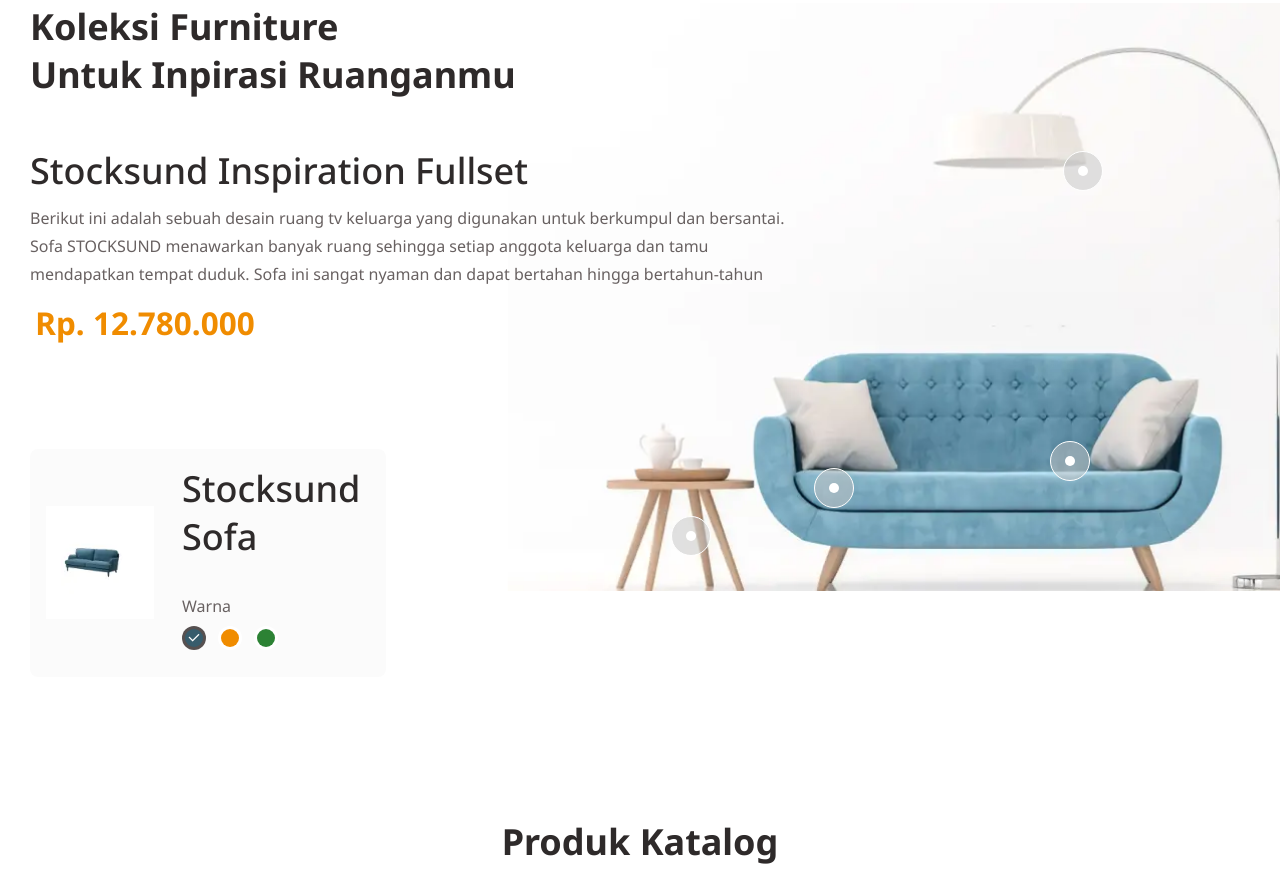
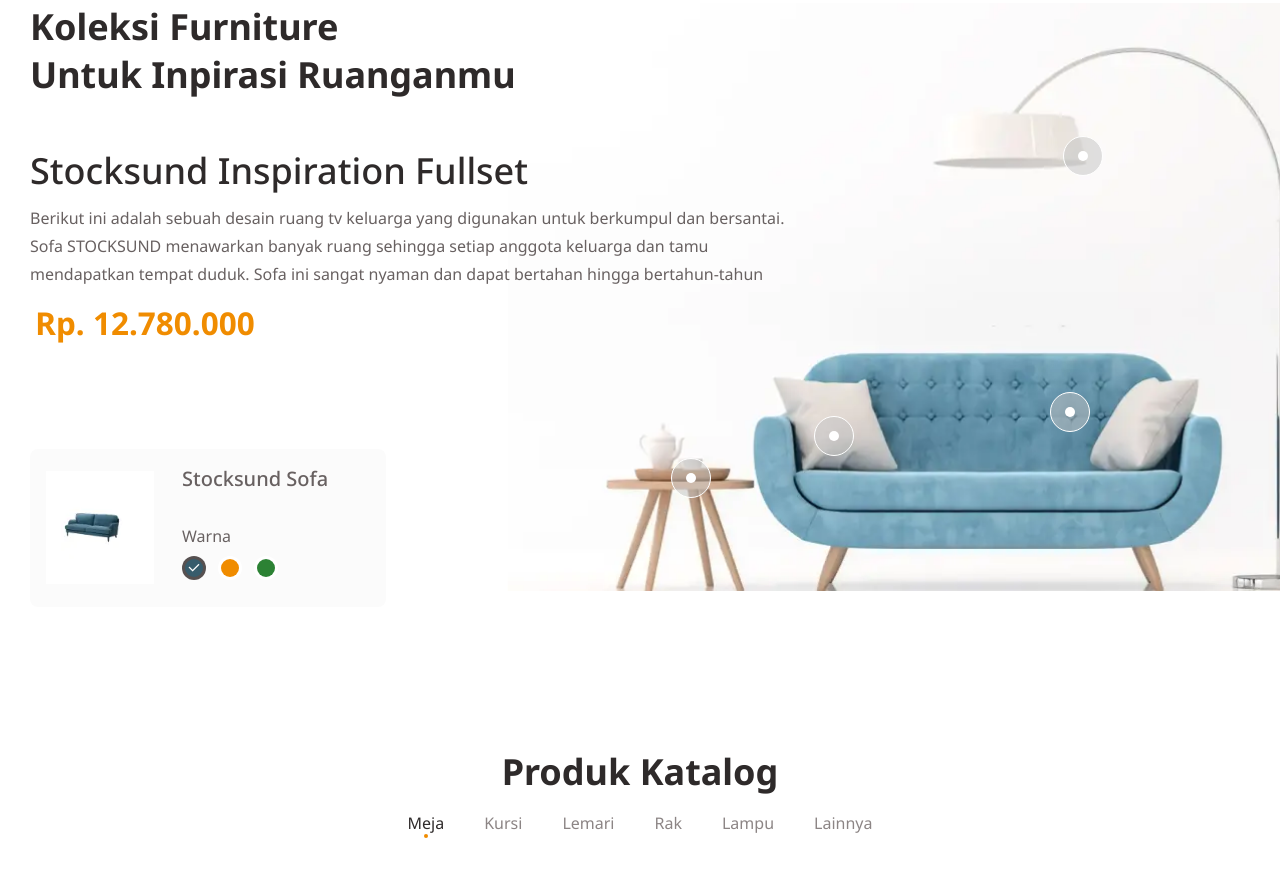
Before and after one commit to oksanalesko/exp, a plain HTML site: page rorompok/home.html in a window 1280 px wide. Shown: the part 1584-2458 px from the top of the page. Drawn offline with Linux system fonts and the light colour scheme; files whose address does not match are found by name.

Commit message:
Update home.html

```diff
--- a/rorompok/home.html
+++ b/rorompok/home.html
@@ -125,7 +125,7 @@
 								<picture><source srcset="img/collection/image3.webp" type="image/webp"><img src="img/collection/image3.jpg" alt="Image"></picture>
 							</div>
 							<div class="collection__info">
-								<h3 class="collection__title-cart title title_small">Stocksund Sofa</h3>
+								<h3 class="collection__title-cart title_small">Stocksund Sofa</h3>
 								<form class="collection__choice-form choice-form" action="#">
 									<div class="choice-form__label">Warna</div>
 									<div class="choice-form__options options">
```
